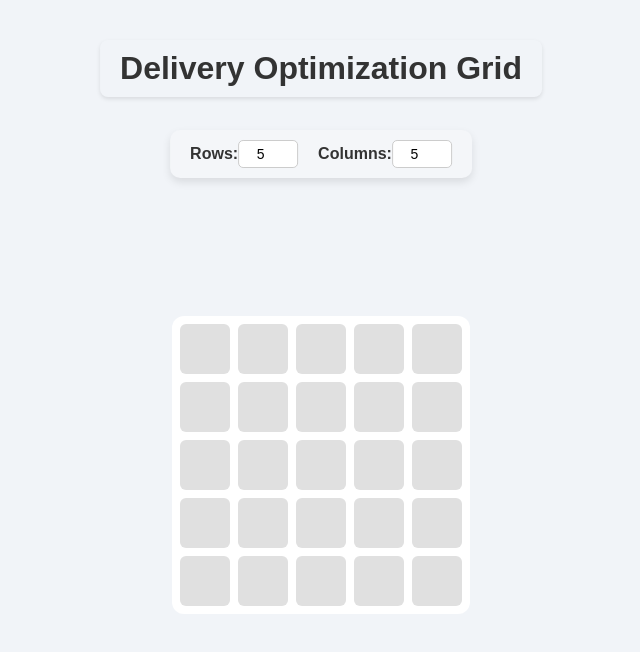
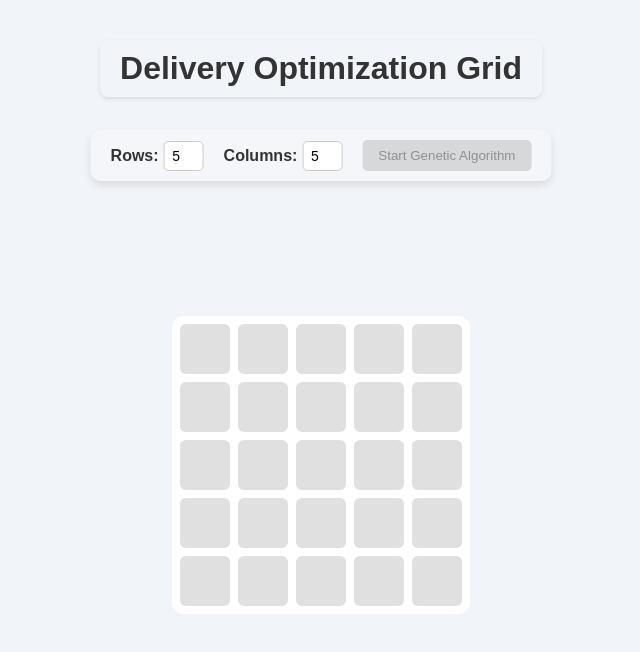
Before and after one commit to JayPatelCodes/delivery-optimization, a React (Create React App) app: page / in a window 1280 px wide. Shown: the top 652 px of the page, without its empty margins (319-959 px from the left). Built offline with nearby package versions, Linux system fonts and the light colour scheme; the HTML template or start-up script is replaced by a standard one.

Commit message:
Added a button for starting the genetic algorithm, and added CSS styling so that it is greyed out when it is disabled (all 5 routes are not placed)

```diff
--- a/src/components/ResizableGrid.css
+++ b/src/components/ResizableGrid.css
@@ -91,21 +91,25 @@ body {
 
 /* Each label within the grid-controls */
 .grid-controls label {
+  display: flex;
+  align-items: center;
   font-weight: bold;
   color: #333;
+  gap: 5px;
 }
 
 /* Style for the input fields inside the grid-controls */
   .grid-controls input {
-  width: 60px;
-  padding: 5px;
+    width: 40px;
+    height: 30px;
     border-radius: 5px;
     border: 1px solid #ccc;
     font-size: 14px;
-  text-align: center;
     background-color: #fff;
     transition: border-color 0.3s;
+    text-align: center;
   }
+
 
 /* Style for input fields when focused */
 .grid-controls input:focus {
@@ -129,7 +133,15 @@ button:hover {
   background-color: #0056b3;
 }
 
-/* Grid wrapper scrolling stles */
+/* Make the button appear greyed out when it is disabled */
+button:disabled {
+  background-color: #cccccc;
+  color: #666666;
+  cursor: not-allowed;
+  opacity: 0.7;
+}
+
+/* Grid wrapper scrolling styles */
 .grid-wrapper {
   display: flex;
   justify-content: center;
--- a/src/components/ResizableGrid.js
+++ b/src/components/ResizableGrid.js
@@ -50,9 +50,13 @@ const ResizableGrid = () => {
     }
   };
 
-  // The buttons that change the number of rows and columns for the grid
-  // The grid container holds the grid squares
-  // Each grid square can have a circle to represent the beginning of a route and a square to represent the end of a route
+  const canStartAlgorithm = routes.length === 5 && routes.every((route) => route.end.row !== -1);
+
+  const handleStartGeneticAlgorithm = () => {
+    alert("Starting genetic algorithm!");
+    // The actual algorithm
+  };
+
   return (
     <div>
       <div className="grid-controls">
@@ -76,6 +80,13 @@ const ResizableGrid = () => {
             max="20"
           />
         </label>
+        <button
+          id="startGeneticAlgorithm"
+          disabled={!canStartAlgorithm}
+          onClick={handleStartGeneticAlgorithm}
+        >
+          Start Genetic Algorithm
+        </button>
       </div>
 
       {/* Wrapper div to center the grid */}
```
Lines whose indentation alone changed are shown as unchanged.
